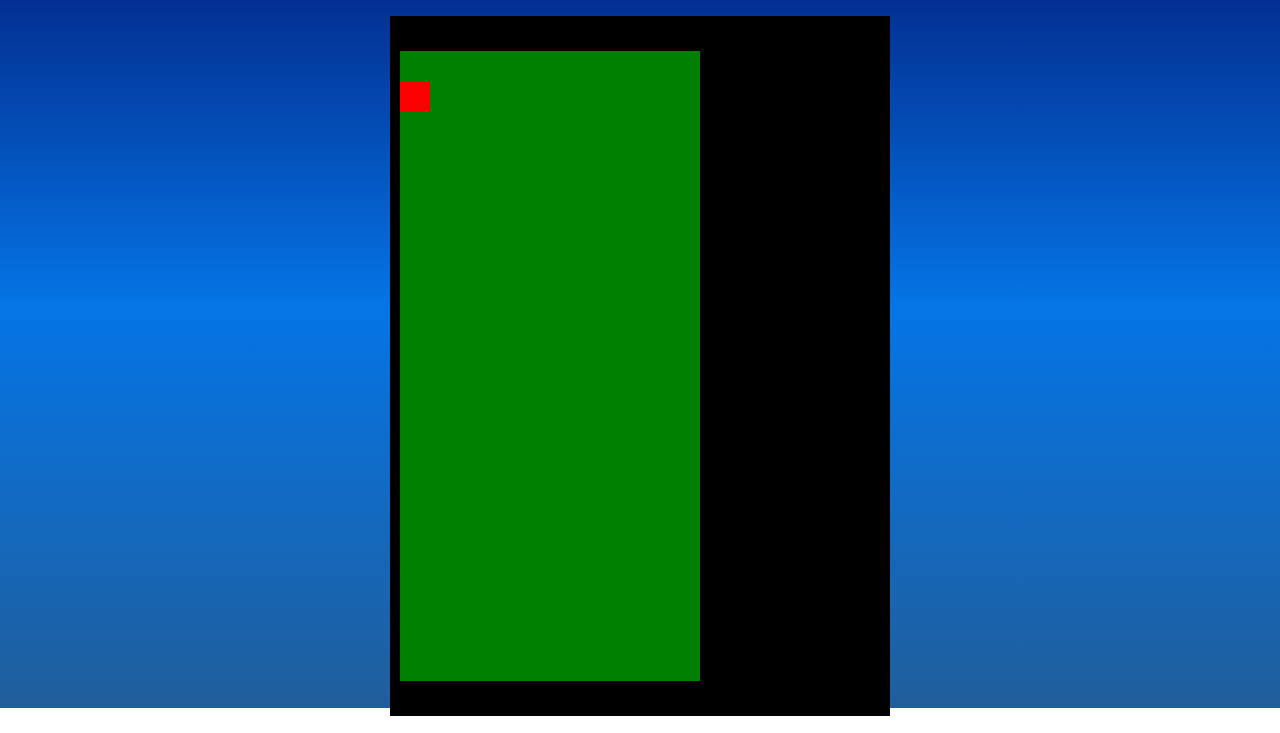
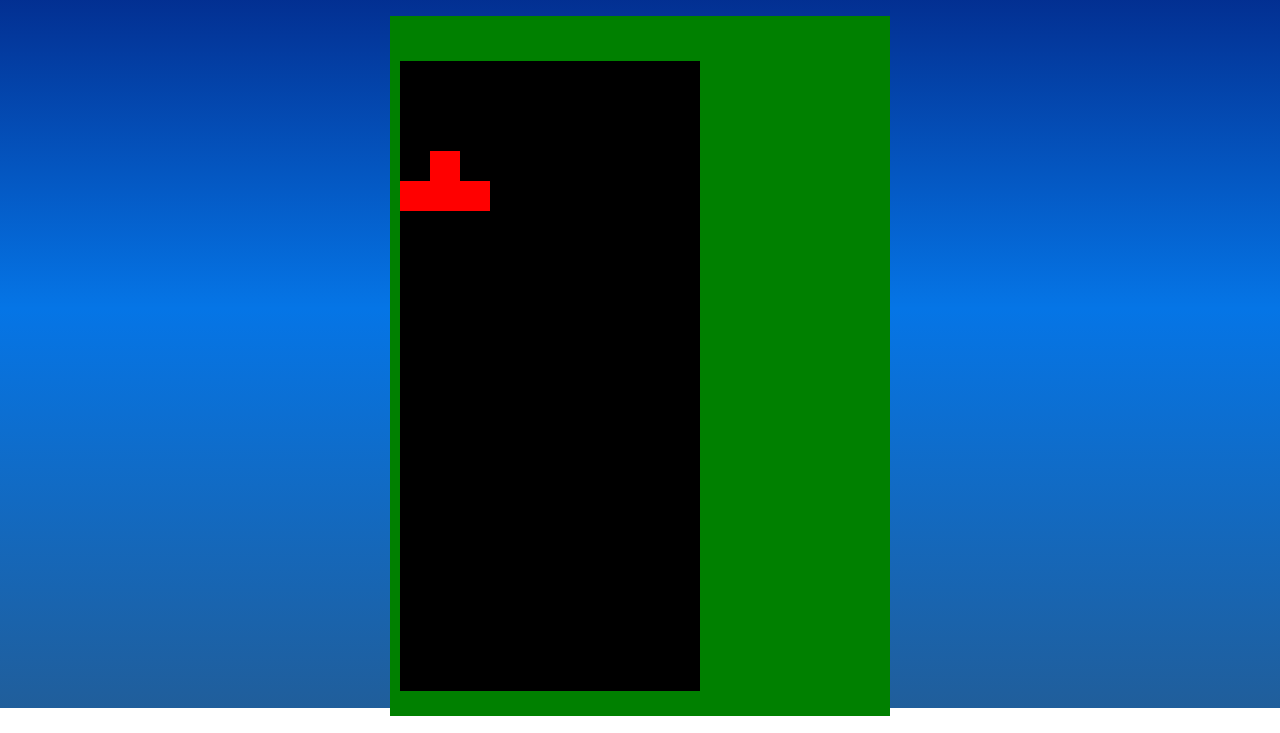
Before and after one commit to UCC-LabCompu2-Historico/proyectos2020-cetti-enders-nunez, a plain HTML site: page index.html in a window 1280 px wide. Both pictures are taken after a click on the button "Jugar". Shown: the part 92-825 px from the top of the page. Drawn offline with Linux system fonts and the light colour scheme.

Commit message:
Ditch js oop

```diff
--- a/js/game.js
+++ b/js/game.js
@@ -1,23 +1,74 @@
-export default class Game {
-  constructor() {
-    this.board = document.getElementById("board");
-    this.ctx = this.board.getContext("2d");
-    this.ctx.fillStyle = "#000000";
-    this.ctx.fillRect(0, 0, this.board.width, this.board.height);
-    this.y = 35;
+const canvas = document.getElementById("board");
+const context = canvas.getContext("2d");
+const cell_size = 30;
+
+let dropCounter = 0;
+let dropInterval = 1000;
+let lastTime = 0;
+
+const matrix = [
+  [0, 1, 0],
+  [1, 1, 1],
+  [0, 0, 0]
+];
+
+const player = {
+  matrix: matrix,
+  pos: { x: 10, y: 45 }
+};
+
+function drawMatrix(matrix, pos) {
+  matrix.forEach((row, y) => {
+    row.forEach((value, x) => {
+      if (value !== 0) {
+        context.fillStyle = "red";
+        context.fillRect(pos.x + (cell_size * x), pos.y + (cell_size * y), cell_size, cell_size);
+      }
+    });
+  });
+}
+
+function render() {
+  context.fillStyle = "green";
+  context.fillRect(0, 0, canvas.width, canvas.height);
+
+  context.fillStyle = "black";
+  context.fillRect(10, 45, 300, 630);
+
+  drawMatrix(player.matrix, player.pos);
+}
+
+function update(time = 0) {
+  const deltaTime = time - lastTime;
+
+  dropCounter += deltaTime;
+  if (dropCounter > dropInterval) {
+    console.log("Entro");
+    player.pos.y += cell_size;
+    dropCounter = 0;
   }
 
-  render() {
-    this.ctx.fillStyle = "#000000";
-    this.ctx.fillRect(0, 0, this.board.width, this.board.height);
-    this.ctx.fillStyle = "green";
-    this.ctx.fillRect(10, 35, 300, 630);
-    this.ctx.fillStyle = "red";
-    this.ctx.fillRect(10, this.y, 30, 30);
-    this.y += 30;
+  lastTime = time;
+
+  render();
+  requestAnimationFrame(update);
+}
+
+document.addEventListener("keydown", event => {
+  switch (event.keyCode) {
+    case 37:
+      player.pos.x -= cell_size;
+      break;
+    case 38:
+      break;
+    case 39:
+      player.pos.x += cell_size;
+      break;
+    case 40:
+      player.pos.y += cell_size;
+    default:
+      break;
   }
+});
 
-  run() {
-    this.render();
-  }
-}
+export default update;
--- a/js/main.js
+++ b/js/main.js
@@ -1,6 +1,4 @@
-import Game from "./game.js";
-
-let g = new Game();
+import play from "./game.js";
 
 let game = document.getElementById("game");
 let menu = document.getElementById("menu");
@@ -20,7 +18,7 @@ music_player.load();
 function play_music(song){
   music_player.src = "/assets/"+song;
   music_player.load();
-  music_player.play()
+  // music_player.play()
 }
 
 function change_display(element, display) {
@@ -45,7 +43,7 @@ game_btn.onclick = () => {
   change_display(game, "flex");
   change_display(menu, "none");
 
-  setInterval(() => g.render(), 1000);
+  setTimeout(() => { play() }, 700);
 
   play_music("tetris_theme.mp3")
 }
@@ -67,6 +65,8 @@ music_btn.onclick = () => {
   }
 }
 
+/*
 document.body.addEventListener("mousemove", function () {
   music_player.play();
 })
+*/
--- a/styles/game.css
+++ b/styles/game.css
@@ -2,7 +2,6 @@
   display: none;
   flex-direction: column;
   align-items: center;
-  height: 100%;
 }
 
 #game_container {
```
